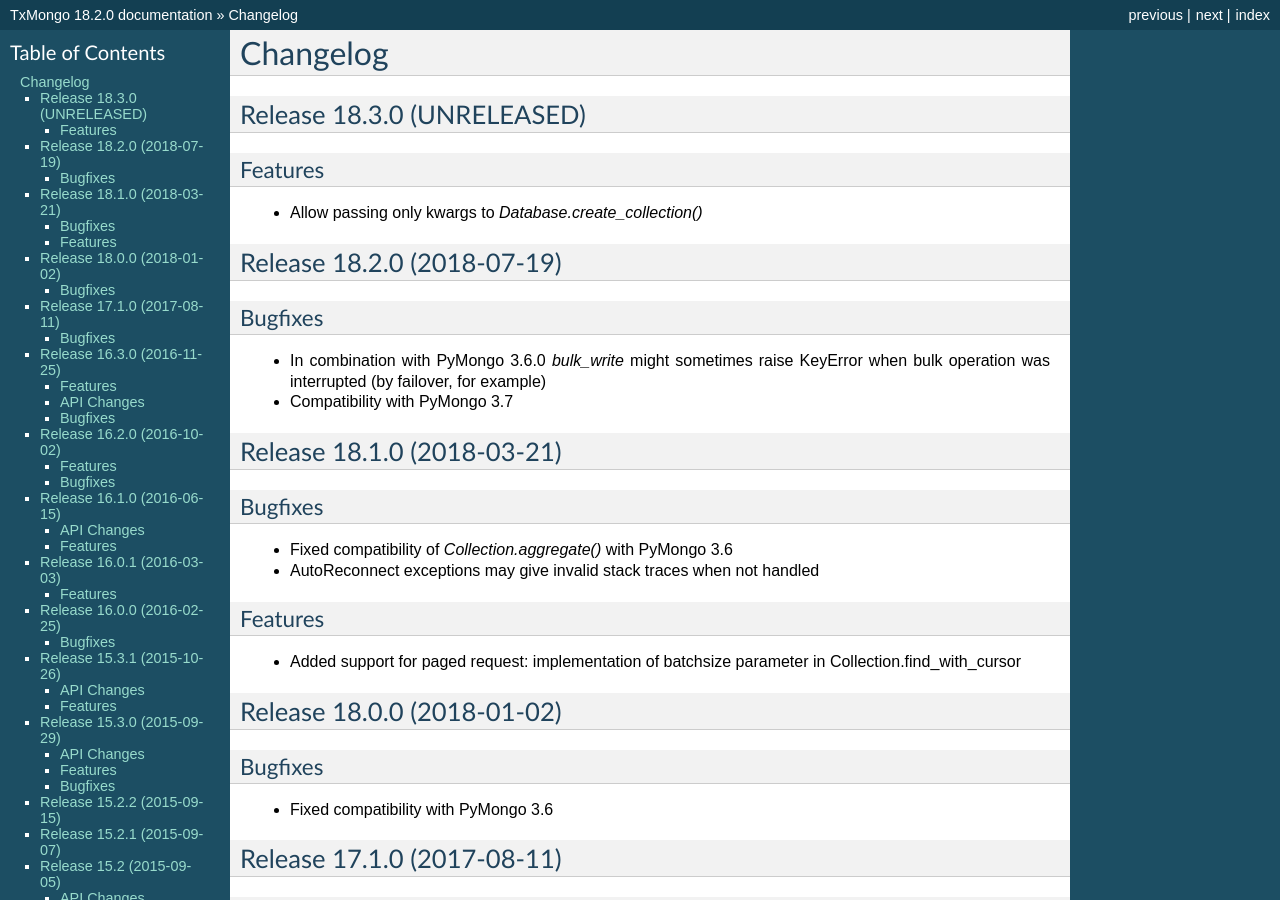
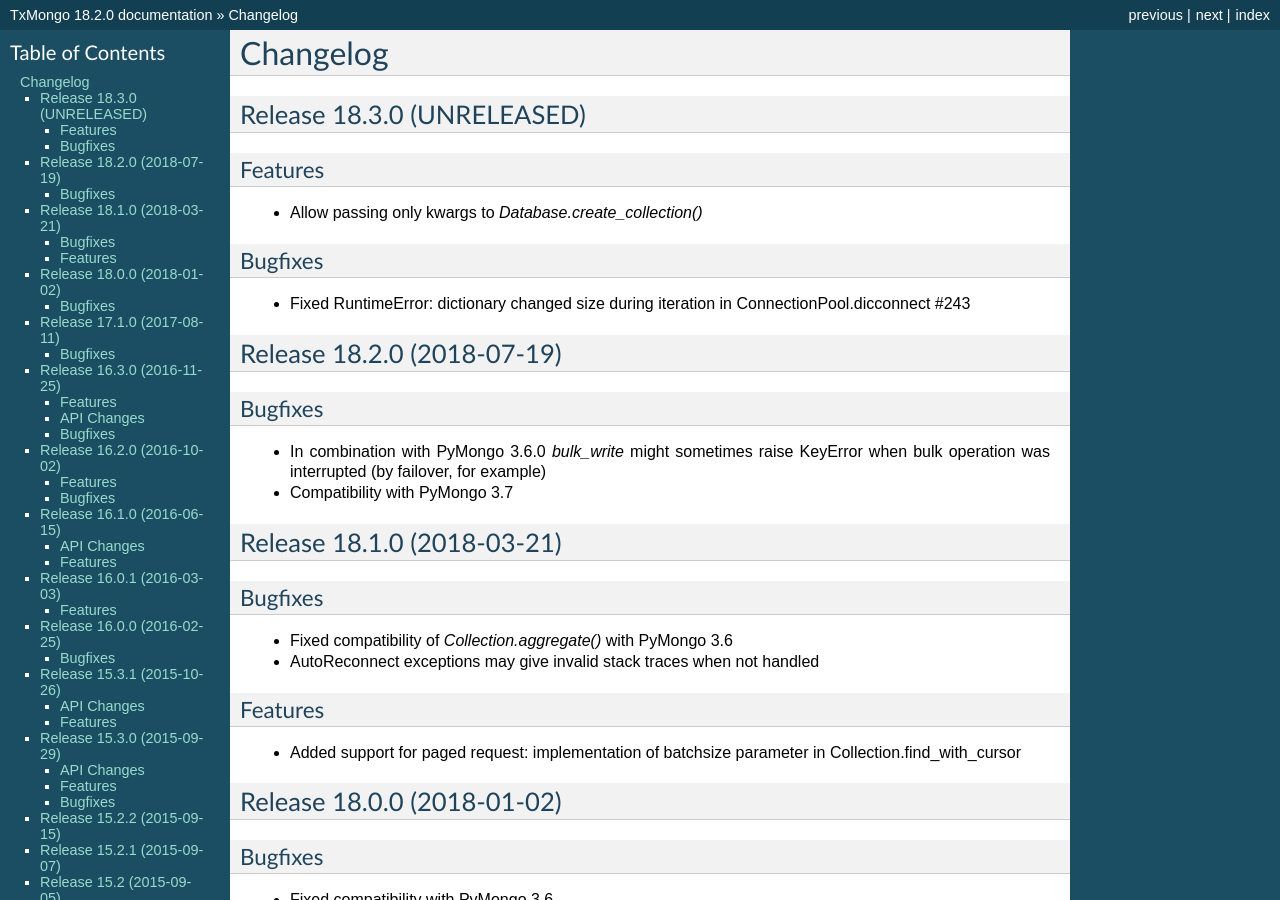
Before and after one commit to twisted/txmongo, a Sphinx documentation site: the page built from docs/source/NEWS.rst, in a window 1280 px wide and 900 px high. Built offline with Sphinx 7.4.7, drawn with Linux system fonts in a browser that asks for light colours; formulas are drawn with MathJax 3.

Commit message:
Add describle #243

```diff
--- a/docs/source/NEWS.rst
+++ b/docs/source/NEWS.rst
@@ -8,6 +8,11 @@
 ^^^^^^^^
 
 - Allow passing only kwargs to `Database.create_collection()`
+
+Bugfixes
+^^^^^^^^
+
+- Fixed RuntimeError: dictionary changed size during iteration in ConnectionPool.dicconnect #243
 
 
 Release 18.2.0 (2018-07-19)
```
